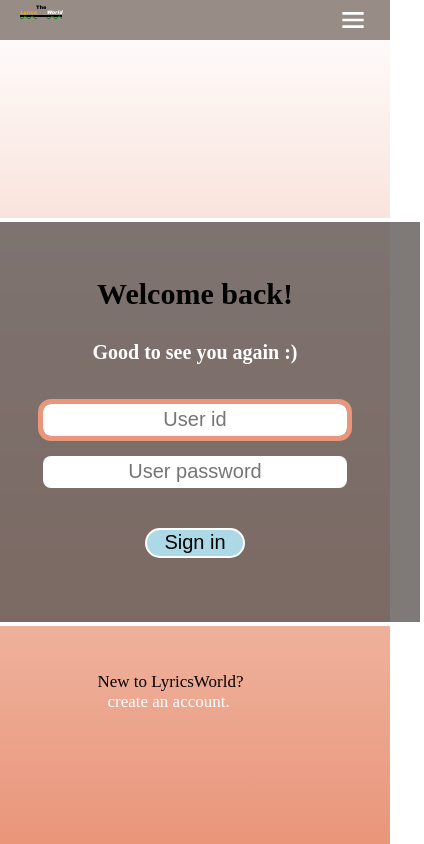
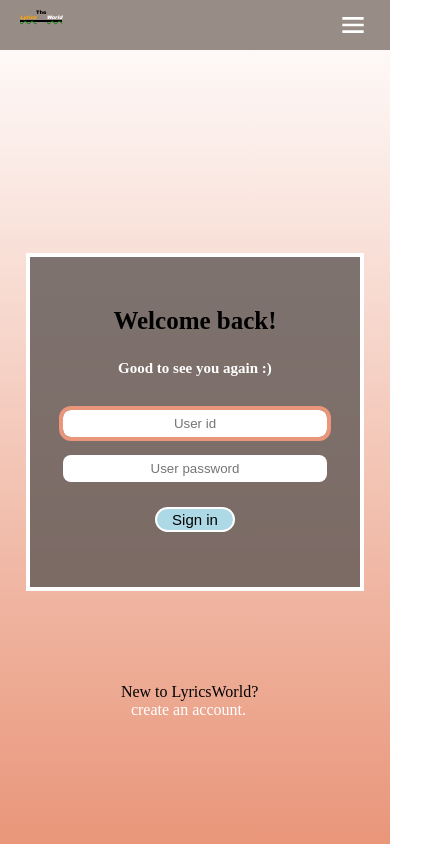
Before and after one commit to D-Nam/dahyeon-final-project, a React (Create React App) app in the folder client/: page /signIn in a window 390 px wide. Shown: the whole page, 424 px wide, since content can reach past the window. Built offline with nearby package versions, Linux system fonts and the light colour scheme.

Commit message:
add media query to Navbar, Home, SearchSongs, SignIn, and SignUp

```diff
--- a/client/src/components/Navbar.js
+++ b/client/src/components/Navbar.js
@@ -78,8 +78,7 @@ export default Navbar;
 const Nav = styled.div`
   position: fixed;
   background-color: #988c87;
-
-  height: 40px;
+  height: 50px;
   width: 100%;
   top: 0px;
   z-index: 900;
@@ -100,7 +99,7 @@ const NavbarContainer = styled.div`
   display: flex;
   align-items: center;
   justify-content: space-between;
-  height: 40px;
+  height: 50px;
   font-size: 20px;
 
   @media screen and (min-width: 425px) {
--- a/client/src/pages/Home.js
+++ b/client/src/pages/Home.js
@@ -36,20 +36,24 @@ const MessageDiv = styled.div`
   transform: translate(-50%, -50%);
   background: rgba(95, 88, 85, 0.96);
   border-radius: 30px;
-  padding: 100px;
+  padding: 50px;
+
+  @media screen and (min-width: 768px) {
+    padding: 70px;
+  }
 `;
 
-const Message = styled.p`
+const Message = styled.div`
   font-family: monospace;
   color: #ffffff;
   text-shadow: 3px 3px black;
   position: relative;
-  font-size: 30px;
+  font-size: 20px;
   font-weight: bold;
   animation-name: mymove;
   animation-duration: 1.5s;
   animation-timing-function: linear;
-  margin-bottom: 40px;
+  margin-bottom: 20px;
 
   @keyframes mymove {
     from {
@@ -65,6 +69,10 @@ const Message = styled.p`
       opacity: 1;
     }
   }
+
+  @media screen and (min-width: 768px) {
+    font-size: 35px;
+  }
 `;
 
 const LinktoSearchSongs = styled(Link)`
--- a/client/src/pages/SearchSongs.js
+++ b/client/src/pages/SearchSongs.js
@@ -104,8 +104,12 @@ const Background = styled.div`
 `;
 
 const Container = styled.div`
-  margin-top: 120px;
+  margin-top: 80px;
   margin-bottom: 70px;
+
+  @media screen and (min-width: 426px) {
+    margin-top: 120px;
+  }
 `;
 
 const SearchBarDiv = styled.div`
@@ -115,23 +119,30 @@ const SearchBarDiv = styled.div`
 `;
 
 const Input = styled.input`
-  border: 2px solid gray;
+  border: 3px solid #add8e6;
   border-radius: 5px;
-  width: 500px;
-  height: 50px;
-  margin-right: 20px;
-  font-size: 20px;
-  padding-left: 15px;
+  width: 200px;
+  height: 35px;
+  margin-right: 10px;
+  font-size: 15px;
+  padding-left: 10px;
 
   &:focus {
-    outline: 5px solid #e9967a;
+    outline: 4px solid #e9967a;
+  }
+
+  @media screen and (min-width: 426px) {
+    width: 500px;
+    height: 50px;
+    font-size: 20px;
+    margin-right: 20px;
   }
 `;
 
 const Button = styled.button`
-  font-size: 20px;
-  height: 50px;
-  width: 100px;
+  font-size: 15px;
+  height: 35px;
+  width: 60px;
   border: none;
   border-radius: 20px;
   background-color: #add8e6;
@@ -140,42 +151,71 @@ const Button = styled.button`
     cursor: pointer;
     transform: scale(1.1);
   }
+
+  @media screen and (min-width: 426px) {
+    font-size: 20px;
+    width: 80px;
+    height: 40px;
+  }
 `;
 
 const Wrapper = styled.div`
   background-color: white;
   box-shadow: rgba(0, 0, 0, 0.35) 0px 5px 15px;
-  width: 60vw;
+  width: 75vw;
   margin: auto;
   margin-top: 30px;
   padding: 10px;
+
+  @media screen and (min-width: 426px) {
+    width: 60vw;
+  }
 `;
 
 const EachDiv = styled.div`
-  display: flex;
-  padding: 20px;
-  font-size: 20px;
+  padding: 10px;
+  font-size: 15px;
+  text-align: center;
 
   &:hover {
     background-color: #f3e0de;
   }
+
+  @media screen and (min-width: 426px) {
+    display: flex;
+    padding: 20px;
+    font-size: 20px;
+    text-align: start;
+  }
 `;
 
 const ImgDiv = styled.div`
-  margin-right: 30px;
+  @media screen and (min-width: 426px) {
+    margin-right: 30px;
+  }
 `;
 
 const AlbumImg = styled.img`
-  width: 100px;
-  height: 100px;
+  width: 90px;
+  height: 90px;
+
+  @media screen and (min-width: 426px) {
+    width: 100px;
+    height: 100px;
+  }
 `;
 
-const Title = styled.p`
+const Title = styled.div`
   font-weight: bold;
+  margin-top: 10px;
 `;
 
-const Artist = styled.p`
+const Artist = styled.div`
   font-style: italic;
   color: #6d5f5d;
-  font-size: 17px;
+  font-size: 15px;
+
+  @media screen and (min-width: 426px) {
+    font-size: 17px;
+  }
 `;
--- a/client/src/pages/SignIn.js
+++ b/client/src/pages/SignIn.js
@@ -109,25 +109,38 @@ const SignInFormDiv = styled.div`
   display: flex;
   justify-content: center;
   align-items: center;
-  height: 400px;
-  width: 450px;
+  height: 330px;
+  width: 330px;
   position: absolute;
   top: 50%;
   left: 50%;
   transform: translate(-50%, -50%);
+
+  @media screen and (min-width: 426px) {
+    height: 400px;
+    width: 450px;
+  }
 `;
 
 const GreetingMsgDiv = styled.div`
   flex-direction: column;
-  font-size: 30px;
+  font-size: 25px;
   font-weight: bold;
-  margin-top: 0px;
+  margin-top: 10px;
   text-align: center;
+
+  @media screen and (min-width: 426px) {
+    font-size: 30px;
+  }
 `;
 
 const GoodToSeeYouMsg = styled.p`
   color: white;
-  font-size: 20px;
+  font-size: 15px;
+
+  @media screen and (min-width: 426px) {
+    font-size: 20px;
+  }
 `;
 
 const Form = styled.form`
@@ -138,31 +151,42 @@ const Form = styled.form`
 `;
 
 const ErrorMessage = styled.div`
-  width: 300px;
+  width: 250px;
+  text-align: center;
   color: red;
-  font-size: 20px;
-  margin: 0px;
+  font-size: 15px;
+
+  @media screen and (min-width: 426px) {
+    width: 300px;
+    font-size: 20px;
+  }
 `;
 
 const Input = styled.input`
-  width: 300px;
-  height: 30px;
+  width: 260px;
+  height: 25px;
   border: none;
   border-radius: 8px;
   text-align: center;
-  font-size: 20px;
-  margin-top: 20px;
+  margin-top: 18px;
 
   &:focus {
-    outline: 5px solid #e9967a;
+    outline: 4px solid #e9967a;
+  }
+
+  @media screen and (min-width: 426px) {
+    width: 300px;
+    height: 30px;
+    font-size: 20px;
+    margin-top: 20px;
   }
 `;
 
 const Button = styled.button`
-  font-size: 20px;
-  width: 100px;
-  height: 30px;
-  margin-top: 40px;
+  font-size: 15px;
+  width: 80px;
+  height: 25px;
+  margin-top: 25px;
   margin-bottom: 40px;
   border: 2px solid white;
   border-radius: 20px;
@@ -172,14 +196,29 @@ const Button = styled.button`
     cursor: pointer;
     transform: scale(1.1);
   }
+
+  @media screen and (min-width: 426px) {
+    font-size: 20px;
+    width: 100px;
+    height: 30px;
+  }
 `;
 
-const SignUpMessage = styled.p`
+const SignUpMessage = styled.div`
   position: absolute;
-  top: 80%;
-  left: 50%;
+
+  top: 83%;
+  left: 54%;
   transform: translate(-50%, -50%);
-  font-size: 17px;
+
+  @media screen and (min-width: 426px) {
+    top: 88%;
+    left: 50%;
+  }
+
+  @media screen and (min-width: 1400px) {
+    top: 82%;
+  }
 `;
 
 const LinkToSignUp = styled(Link)`
--- a/client/src/pages/SignUp.js
+++ b/client/src/pages/SignUp.js
@@ -108,25 +108,38 @@ const SignInFormDiv = styled.div`
   display: flex;
   justify-content: center;
   align-items: center;
-  height: 400px;
-  width: 450px;
+  height: 330px;
+  width: 330px;
   position: absolute;
   top: 50%;
   left: 50%;
   transform: translate(-50%, -50%);
+
+  @media screen and (min-width: 426px) {
+    height: 400px;
+    width: 450px;
+  }
 `;
 
 const GreetingMsgDiv = styled.div`
   flex-direction: column;
-  font-size: 25px;
+  font-size: 20px;
   font-weight: bold;
   text-align: center;
   color: #e1d8d6;
+
+  @media screen and (min-width: 426px) {
+    font-size: 25px;
+  }
 `;
 
 const FillTheFormMsg = styled.p`
-  font-size: 15px;
+  font-size: 13px;
   color: white;
+
+  @media screen and (min-width: 426px) {
+    font-size: 15px;
+  }
 `;
 
 const Form = styled.form`
@@ -139,29 +152,41 @@ const Form = styled.form`
 const ErrorMessage = styled.div`
   width: 300px;
   color: red;
-  font-size: 20px;
-  margin: 0px;
+  text-align: center;
+  font-size: 15px;
+
+  @media screen and (min-width: 426px) {
+    width: 300px;
+    font-size: 20px;
+  }
 `;
 
 const Input = styled.input`
-  width: 300px;
-  height: 30px;
+  width: 260px;
+  height: 25px;
   border: none;
   border-radius: 8px;
   text-align: center;
   font-size: 20px;
-  margin-top: 20px;
+  font-size: 18px;
+  margin-top: 18px;
 
   &:focus {
-    outline: 5px solid #e9967a;
+    outline: 4px solid #e9967a;
+  }
+
+  @media screen and (min-width: 426px) {
+    width: 300px;
+    height: 30px;
+    margin-top: 20px;
   }
 `;
 
 const Button = styled.button`
-  font-size: 20px;
-  width: 100px;
-  height: 30px;
-  margin-top: 40px;
+  font-size: 15px;
+  width: 80px;
+  height: 25px;
+  margin-top: 25px;
   border: 2px solid white;
   border-radius: 20px;
   background-color: #add8e6;
@@ -169,6 +194,12 @@ const Button = styled.button`
   &:hover {
     cursor: pointer;
     transform: scale(1.1);
+  }
+
+  @media screen and (min-width: 426px) {
+    font-size: 20px;
+    width: 100px;
+    height: 30px;
   }
 `;
 
```
